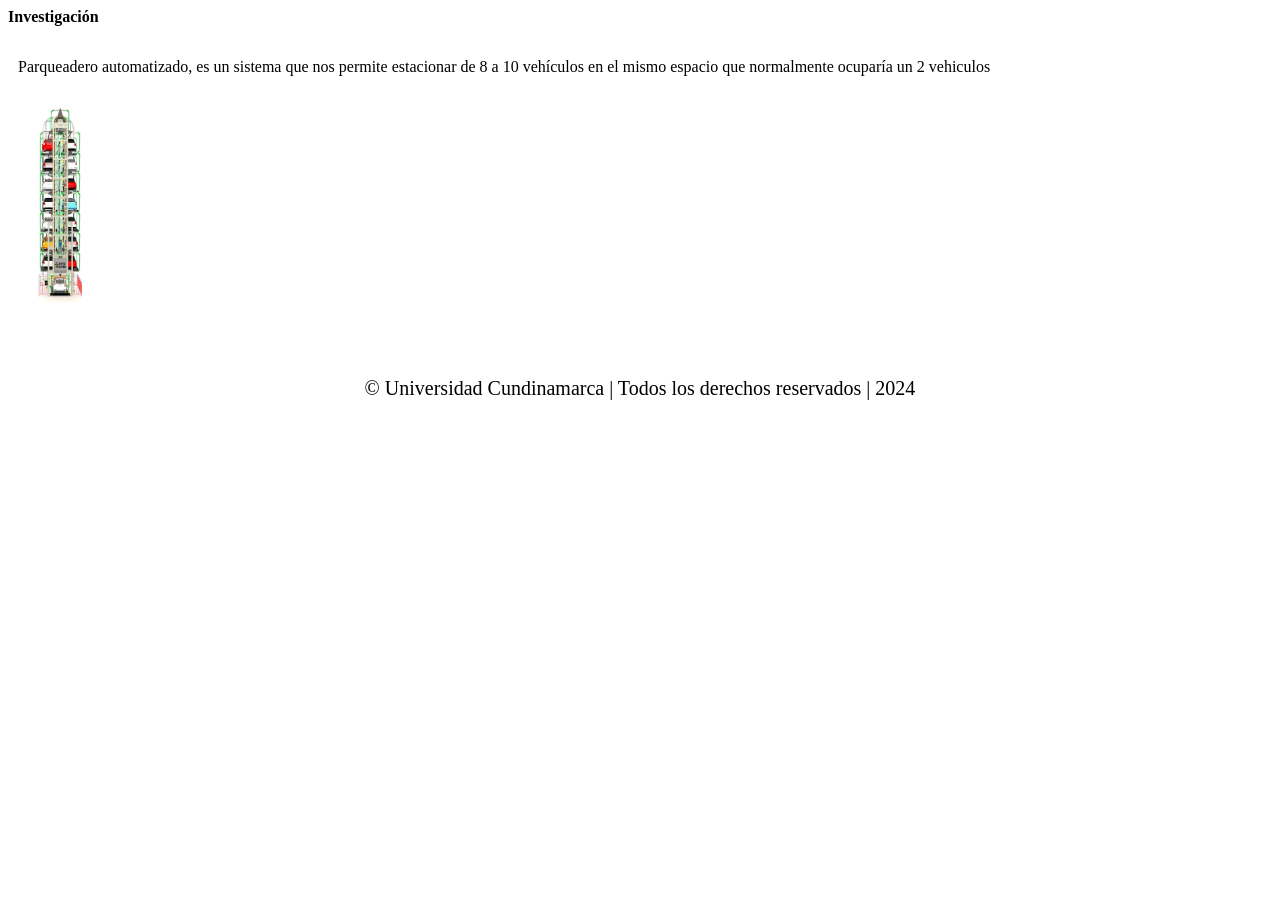
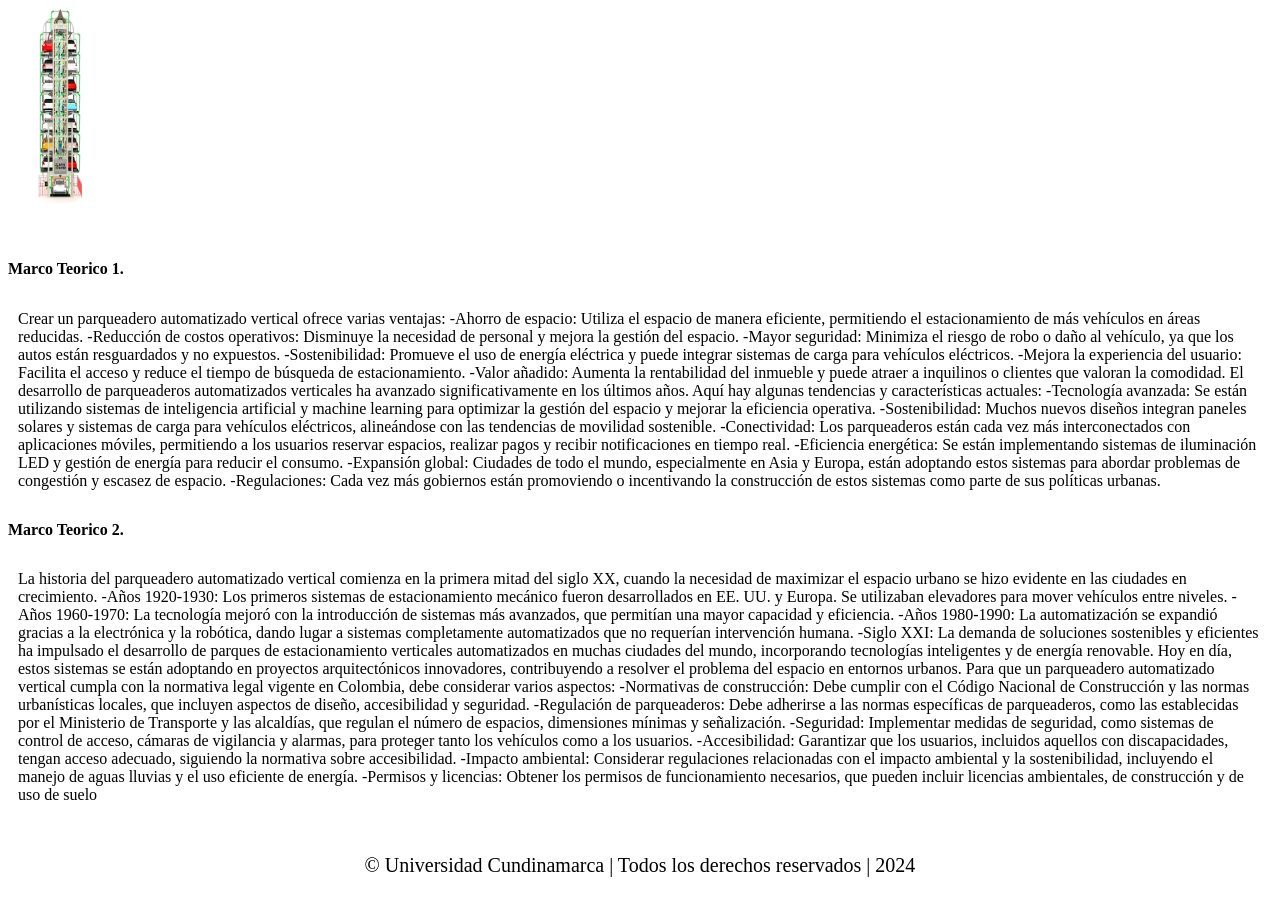
Before and after one commit to Gonzalez17Stiven/Parqueadero_Automatizado.github.io, a plain HTML site: page index.html in a window 1280 px wide. Shown: the part 571-1486 px from the top of the page. Before the commit the page ends 1058 px from the top, so only its background shows below. Drawn offline with Linux system fonts and the light colour scheme.

Commit message:
Update index.html

```diff
--- a/index.html
+++ b/index.html
@@ -21,9 +21,53 @@
 <section2>
 <h4>Definicion.</h4>
 <p>Como idea para nuestro proyecto hemos decidido mejorar los sistemas de aparcamiento de coches de una forma más viable, el cual será una torre en especie de ruleta la cual donde anteriormente se estacionaban dos vehículos podremos estacionar de 8 hasta 12 vehículos a la vez, con esto buscamos por medio de las nuevas tecnologías hacer de un parqueadero más ergonómico y eficiente. Que tenga menos impacto en la congestión vial, que brinde más seguridad, más agilidad y eficiencia al momento de parquear.</p>
-<h4>Investigación</h4>
-<p>Parqueadero automatizado, es un sistema que nos permite estacionar de 8 a 10 vehículos en el mismo espacio que normalmente ocuparía un 2 vehiculos</p>
 <img src="Imagenes/Parqueadero.png"width=100px height="200" alt=""><br></p>
+<h4>Marco Teorico 1.</h4>
+<p>Crear un parqueadero automatizado vertical ofrece varias ventajas:
+
+-Ahorro de espacio: Utiliza el espacio de manera eficiente, permitiendo el estacionamiento de más vehículos en áreas reducidas.
+-Reducción de costos operativos: Disminuye la necesidad de personal y mejora la gestión del espacio.
+-Mayor seguridad: Minimiza el riesgo de robo o daño al vehículo, ya que los autos están resguardados y no expuestos.
+-Sostenibilidad: Promueve el uso de energía eléctrica y puede integrar sistemas de carga para vehículos eléctricos.
+-Mejora la experiencia del usuario: Facilita el acceso y reduce el tiempo de búsqueda de estacionamiento.
+-Valor añadido: Aumenta la rentabilidad del inmueble y puede atraer a inquilinos o clientes que valoran la comodidad.
+
+El desarrollo de parqueaderos automatizados verticales ha avanzado significativamente en los últimos años. Aquí hay algunas tendencias y características actuales:
+
+-Tecnología avanzada: Se están utilizando sistemas de inteligencia artificial y machine learning para optimizar la gestión del espacio y mejorar la eficiencia operativa.
+-Sostenibilidad: Muchos nuevos diseños integran paneles solares y sistemas de carga para vehículos eléctricos, alineándose con las tendencias de movilidad sostenible.
+-Conectividad: Los parqueaderos están cada vez más interconectados con aplicaciones móviles, permitiendo a los usuarios reservar espacios, realizar pagos y recibir notificaciones en tiempo real.
+-Eficiencia energética: Se están implementando sistemas de iluminación LED y gestión de energía para reducir el consumo.
+-Expansión global: Ciudades de todo el mundo, especialmente en Asia y Europa, están adoptando estos sistemas para abordar problemas de congestión y escasez de espacio.
+
+-Regulaciones: Cada vez más gobiernos están promoviendo o incentivando la construcción de estos sistemas como parte de sus políticas urbanas.</p>
+<h4>Marco Teorico 2.</h4>
+<p>La historia del parqueadero automatizado vertical comienza en la primera mitad del siglo XX, cuando la necesidad de maximizar el espacio urbano se hizo evidente en las ciudades en crecimiento.
+
+-Años 1920-1930: Los primeros sistemas de estacionamiento mecánico fueron desarrollados en EE. UU. y Europa. Se utilizaban elevadores para mover vehículos entre niveles.
+
+-Años 1960-1970: La tecnología mejoró con la introducción de sistemas más avanzados, que permitían una mayor capacidad y eficiencia.
+
+-Años 1980-1990: La automatización se expandió gracias a la electrónica y la robótica, dando lugar a sistemas completamente automatizados que no requerían intervención humana.
+
+-Siglo XXI: La demanda de soluciones sostenibles y eficientes ha impulsado el desarrollo de parques de estacionamiento verticales automatizados en muchas ciudades del mundo, incorporando tecnologías inteligentes y de energía renovable.
+
+Hoy en día, estos sistemas se están adoptando en proyectos arquitectónicos innovadores, contribuyendo a resolver el problema del espacio en entornos urbanos.
+Para que un parqueadero automatizado vertical cumpla con la normativa legal vigente en Colombia, debe considerar varios aspectos:
+
+-Normativas de construcción: Debe cumplir con el Código Nacional de Construcción y las normas urbanísticas locales, que incluyen aspectos de diseño, accesibilidad y seguridad.
+
+-Regulación de parqueaderos: Debe adherirse a las normas específicas de parqueaderos, como las establecidas por el Ministerio de Transporte y las alcaldías, que regulan el número de espacios, dimensiones mínimas y señalización.
+
+-Seguridad: Implementar medidas de seguridad, como sistemas de control de acceso, cámaras de vigilancia y alarmas, para proteger tanto los vehículos como a los usuarios.
+
+-Accesibilidad: Garantizar que los usuarios, incluidos aquellos con discapacidades, tengan acceso adecuado, siguiendo la normativa sobre accesibilidad.
+
+-Impacto ambiental: Considerar regulaciones relacionadas con el impacto ambiental y la sostenibilidad, incluyendo el manejo de aguas lluvias y el uso eficiente de energía.
+
+-Permisos y licencias: Obtener los permisos de funcionamiento necesarios, que pueden incluir licencias ambientales, de construcción y de uso de suelo
+</p>
+
 </section2>
 
 
```
